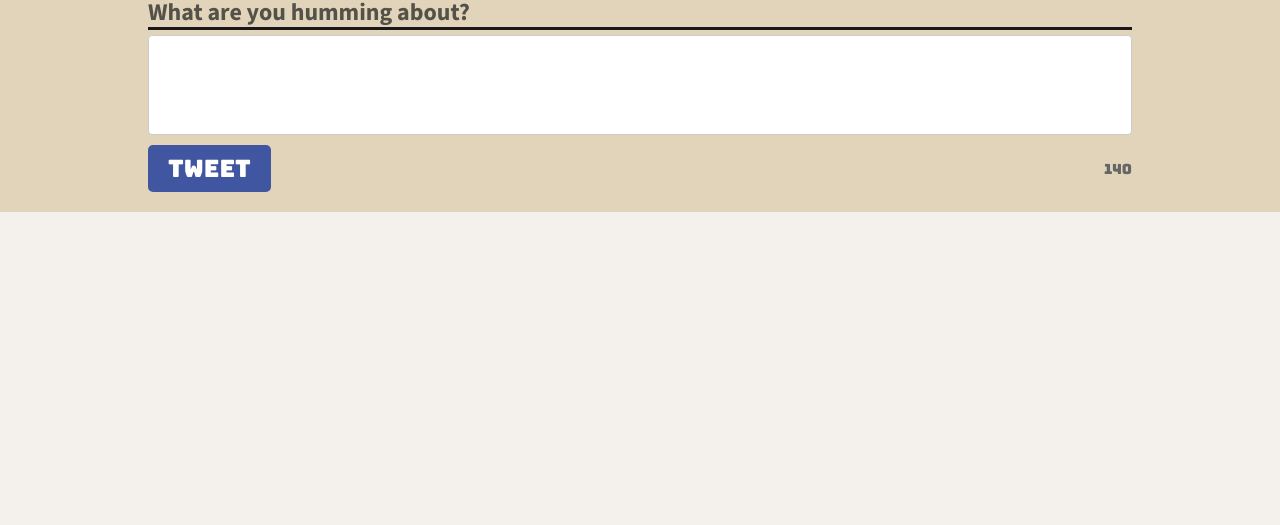
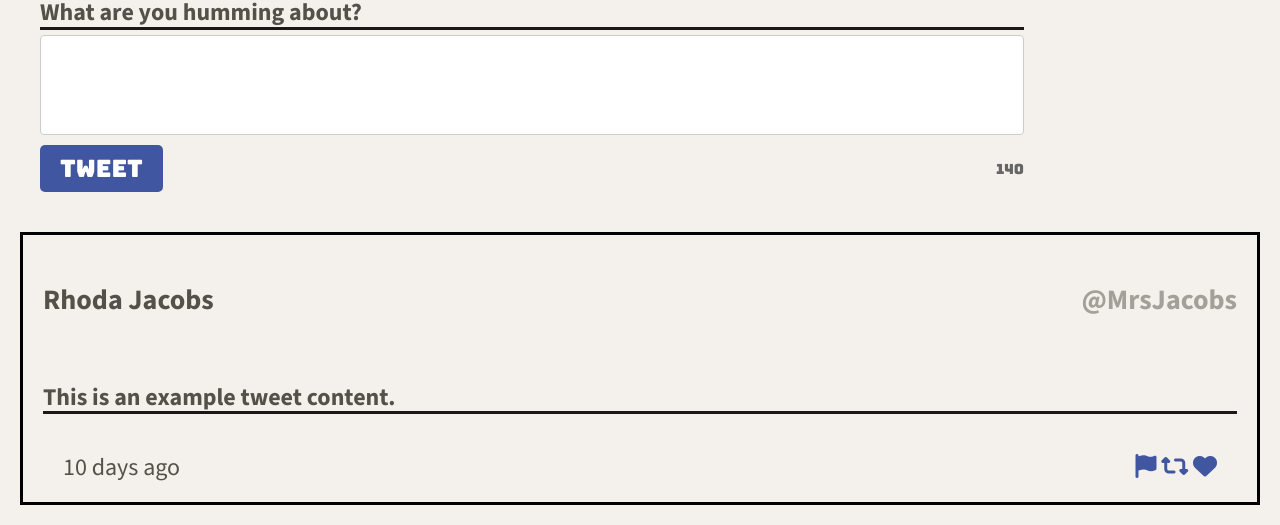
Before and after one commit to DaniyarBazakov/tweeter, a website: page public/index.html in a window 1280 px wide. Shown: the part 647-1172 px from the top of the page. Before the commit the page ends 879 px from the top, so only its background shows below. Drawn offline with nearby package versions, Linux system fonts and the light colour scheme.

Commit message:
all tweet section styling

```diff
--- a/public/index.html
+++ b/public/index.html
@@ -18,6 +18,9 @@
 
     <!-- NEW-TWEET CSS -->
     <link rel="stylesheet" href="/styles/new-tweet.css" type="text/css" />
+
+    <!-- NEW-TWEET CSS -->
+    <link rel="stylesheet" href="/styles/tweet.css" type="text/css" />
 
     <!-- External JS -->
     <script src="https://ajax.googleapis.com/ajax/libs/jquery/3.4.1/jquery.min.js"></script>
@@ -46,7 +49,7 @@
       </div>
     </nav>
 
-    <header>
+    <header class="main-header">
       <div>
         <img src="/images/profile-hex.png">
       </div>
@@ -57,6 +60,7 @@
 
     <!-- Page-specific (main) content here -->
     <main class="container">
+      <!--New tweet section-->
       <section class="new-tweet">
         <h2>Compose Tweet</h2>
         <form action="/tweets/" method="POST">
@@ -68,6 +72,26 @@
           </div>
         </form>
       </section>
+      <!--All tweet section-->
+      <section class="tweet-container">
+        <div class="tweets">
+          <article class="tweet">
+            <header>
+              <h3>Rhoda Jacobs</h3>
+              <h3 class="tweet-account">@MrsJacobs</h3>
+            </header>
+            <p class>This is an example tweet content.</p>
+            <footer>
+              <time>10 days ago</time>
+              <div class="footer-icons">
+                <i class="fa-solid fa-flag"></i>
+                <i class="fa-solid fa-retweet"></i>
+                <i class="fa-solid fa-heart"></i>
+              </div>
+            </footer>
+          </article>
+        </div>
+      </section>
     </main>
   </body>
 </html>
--- a/public/styles/header.css
+++ b/public/styles/header.css
@@ -1,4 +1,4 @@
-header {
+header.main-header  {
   height: 400px;
   width: 100%;
   display: flex;
--- a/public/styles/layout.css
+++ b/public/styles/layout.css
@@ -18,15 +18,15 @@ body {
   color: #545149;
   background-color: #f4f1ec;
   font-size: 24px;
-  font-family: "Source Sans 3", sans-serif;
+  font-family: "Source Sans 3";
   padding-top: 120px;
 }
 
 main {
   width: 100%;
   /* background-color: inherit; */
-  background-color: #e1d4ba;
-  font-family: 'Bungee';
+  background-color: #f4f1ec;
+
   margin-top: 0;
   padding-top: 0;
 }
--- a/public/styles/new-tweet.css
+++ b/public/styles/new-tweet.css
@@ -1,15 +1,14 @@
 .new-tweet {
-  background-color: #e1d4ba;
-  border-radius: 8px;
+  background-color: #f4f1ec;
   padding: 20px;
-  margin: 20px auto;
+  margin: 20px;
   width: 80%;
-  /* box-shadow: 0 2px 4px rgba(0, 0, 0, 0.1); */
 }
 
 .new-tweet h2 {
   margin-bottom: 15px;
   text-align: center;
+  font-family: 'Bungee';
 }
 
 .new-tweet form {
@@ -48,6 +47,7 @@
   color: white;
   padding: 10px 20px;
   cursor: pointer;
+  font-family: 'Bungee';
 }
 
 .new-tweet button:hover {
@@ -57,8 +57,16 @@
 .counter {
   font-size: 14px;
   color: #666;
+  font-family: 'Bungee';
 }
 
 .over-limit {
   color: red;
 }
+
+.bottom-new-tweet {
+  display: flex;
+  flex-direction: row;
+  justify-content: space-between;
+  align-items: center;
+}
--- /dev/null
+++ b/public/styles/tweet.css
@@ -0,0 +1,43 @@
+article.tweet {
+  border: solid black;
+  margin: 20px;
+  display: flex;
+  flex-direction: column;
+  justify-content: space-between;
+}
+
+article.tweet header {
+  display: flex;
+  flex-direction: row;
+  justify-content: space-between;
+  padding: 20px;
+}
+
+article.tweet footer {
+  display: flex;
+  flex-direction: row;
+  justify-content: space-between;
+  padding-left: 20px;
+  padding-right: 20px;
+  align-items: center;
+  margin: 20px;
+}
+
+article p {
+  border-bottom: solid;
+  border-color: #1a1818;
+  margin: 20px;
+  font-weight: bold;
+}
+
+article i {
+  color: #4056A1;
+}
+
+article i:hover {
+  color: #cf901c;
+}
+
+.tweet-account {
+  opacity: 0.5;
+}
--- a/server/data-files/initial-tweets.json
+++ b/server/data-files/initial-tweets.json
@@ -8,7 +8,7 @@
     "content": {
       "text": "If I have seen further it is by standing on the shoulders of giants"
     },
-    "created_at": 1720453177153
+    "created_at": 1720548086120
   },
   {
     "user": {
@@ -19,6 +19,6 @@
     "content": {
       "text": "Je pense , donc je suis"
     },
-    "created_at": 1720539577153
+    "created_at": 1720634486120
   }
 ]
```
